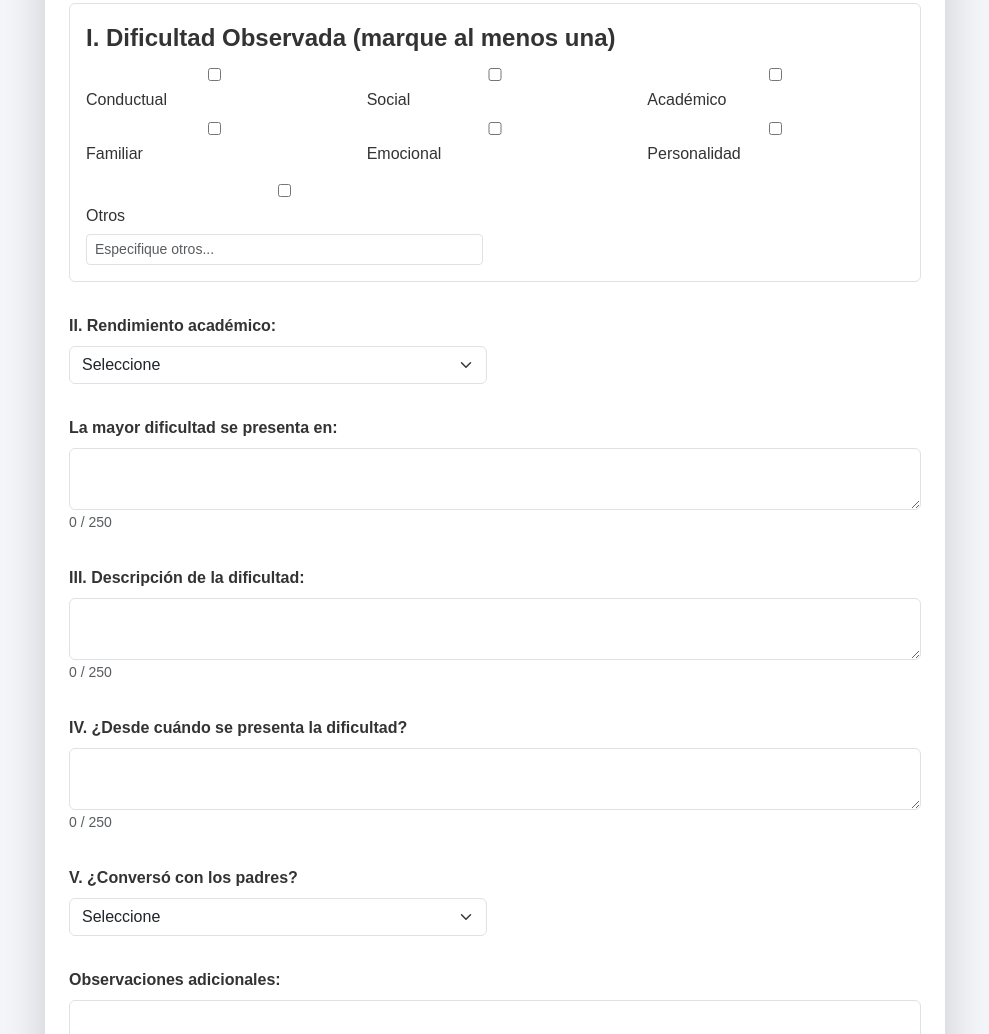
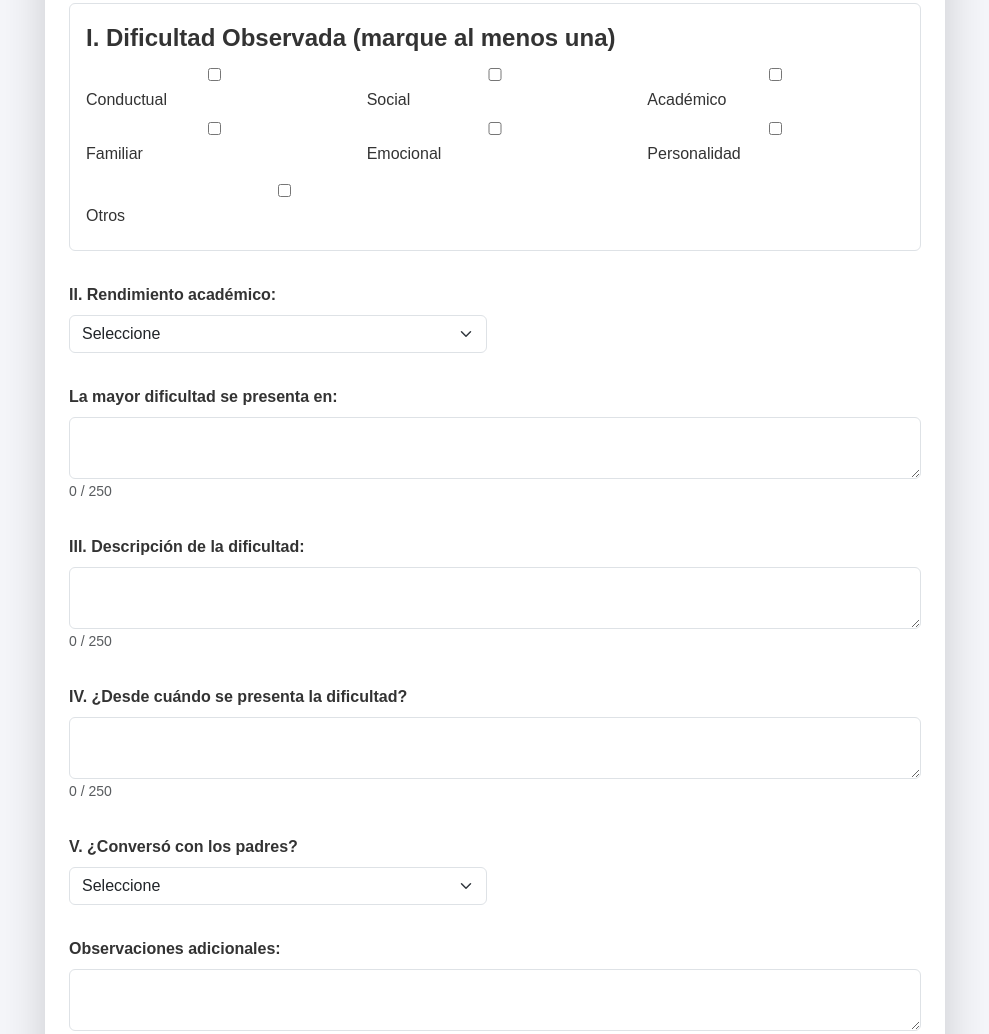
Before and after one commit to LeonardoMaytan/2025-SEC-JG-INCIDENCIAS, a plain HTML site: page index.html in a window 1280 px wide. Shown: the part 711-1745 px from the top of the page, without its empty margins (145-1134 px from the left). Drawn offline with nearby package versions, Linux system fonts and the light colour scheme.

Commit message:
Update index.html
asd

```diff
--- a/index.html
+++ b/index.html
@@ -85,7 +85,7 @@
             </div>
             <div class="col-md-6 mt-2">
               <label><input type="checkbox" name="dificultad" value="Otros"> Otros</label>
-              <input type="text" id="otrosTexto" class="form-control form-control-sm mt-1" placeholder="Especifique otros...">
+
             </div>
           </div>
         </fieldset>
```
